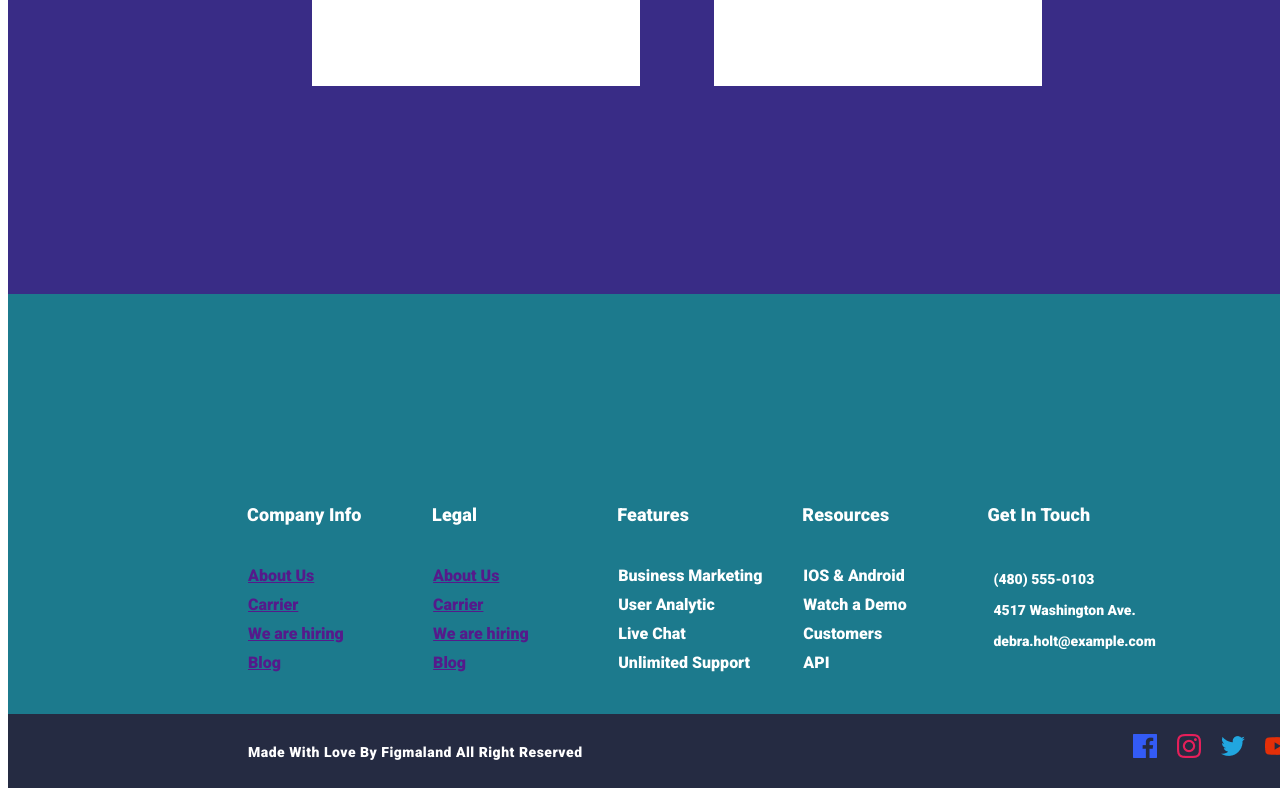
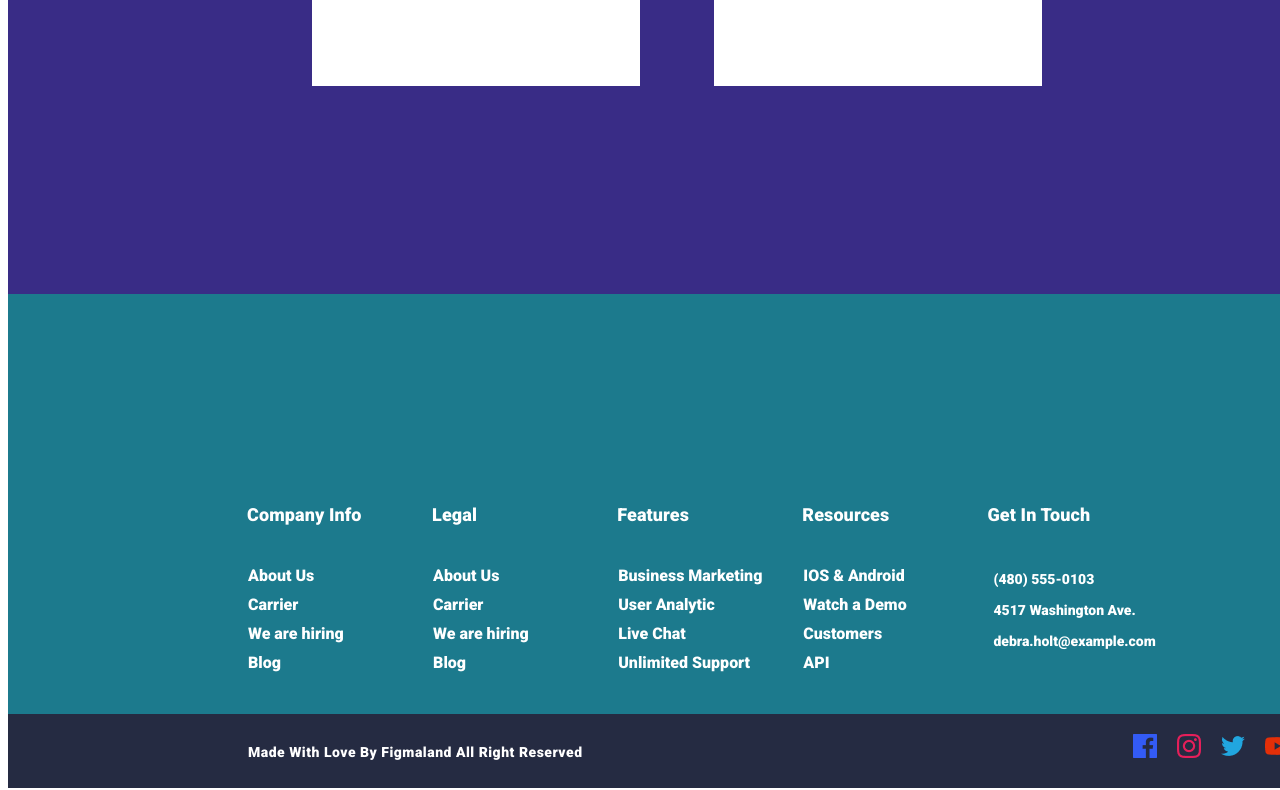
Before and after one commit to sfera1111111/CourseWork, a plain HTML site: page index.html in a window 1280 px wide. Shown: the part 3446-4236 px from the top of the page. Drawn offline with Linux system fonts and the light colour scheme.

Commit message:
mixed up the changed again

```diff
--- a/index.html
+++ b/index.html
@@ -261,19 +261,19 @@
 
                   <h5 class="item">Company Info</h5>
                   <nav>
-                    <li><a href="">About Us</a></li>
-                    <li><a href="">Carrier</a></li>
-                    <li><a href="">We are hiring</a></li>
-                    <li><a href="">Blog</a></li>
+                    <li><a href=""></a>About Us</li>
+                    <li><a href=""></a>Carrier</li>
+                    <li><a href=""></a>We are hiring</li>
+                    <li><a href=""></a>Blog</li>
                   </nav>
                 </div>
                 <div class="col-md-2">
                   <h5 class="item">Legal</h5>
                   <nav>
-                    <li><a href="">About Us</a></li>
-                    <li><a href="">Carrier</a></li>
-                    <li><a href="">We are hiring</a></li>
-                    <li><a href="">Blog</a></li>
+                    <li><a href=""></a>About Us</li>
+                    <li><a href=""></a>Carrier</li>
+                    <li><a href=""></a>We are hiring</li>
+                    <li><a href=""></a>Blog</li>
                   </nav>
                 </div>
                   <div class="col-md-2">
```
